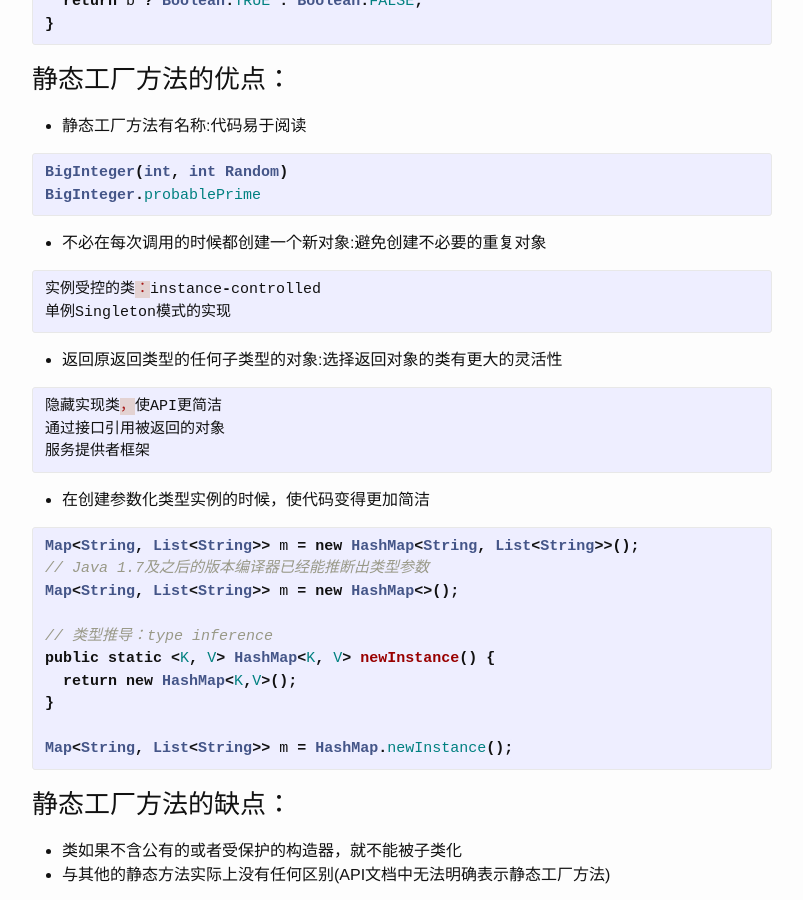
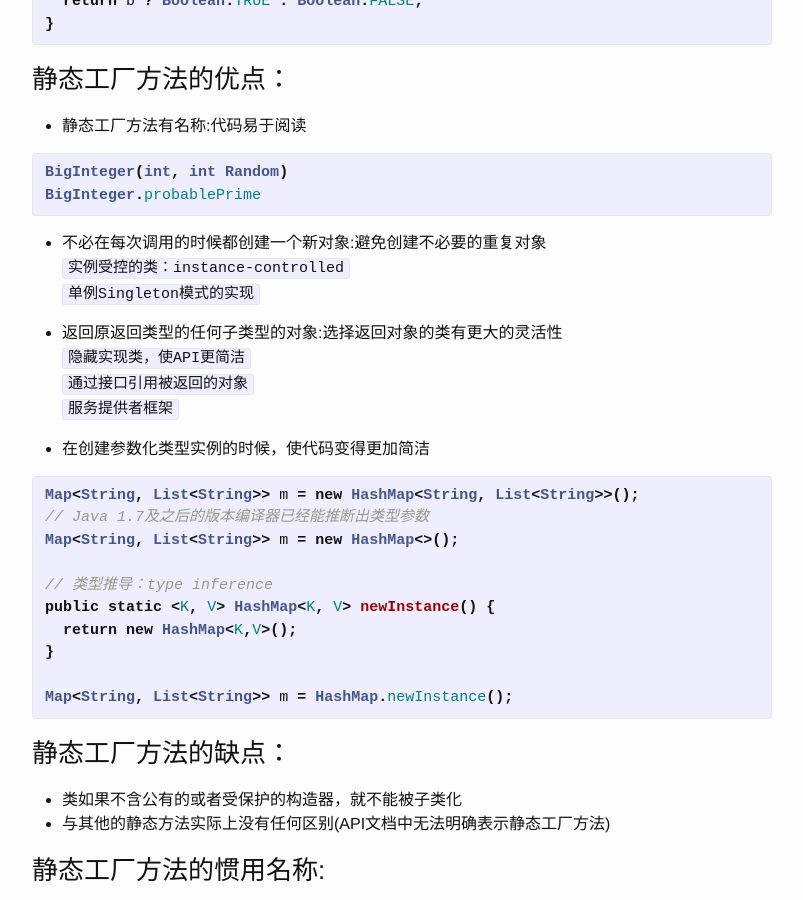
Before and after one commit to willseeyou/willseeyou.github.io, a Jekyll site: the page built from _posts/2016-01-25-effective-java-1.markdown, in a window 1280 px wide and 900 px high, scrolled down 440 px. Shown: the whole window, without its empty margins (238-1041 px from the left). Built offline with Jekyll 4.4.1, drawn with Linux system fonts in a browser that asks for light colours.

Commit message:
change first to 1

```diff
--- a/_posts/2016-01-25-effective-java-first.markdown
+++ b/_posts/2016-01-25-effective-java-1.markdown
@@ -24,18 +24,15 @@ BigInteger(int, int Random)
 BigInteger.probablePrime
 {% endhighlight %}
 
-* 不必在每次调用的时候都创建一个新对象:避免创建不必要的重复对象
-{% highlight java %}
-实例受控的类：instance-controlled
-单例Singleton模式的实现
-{% endhighlight %}
+* 不必在每次调用的时候都创建一个新对象:避免创建不必要的重复对象<br>
+`实例受控的类：instance-controlled`<br>
+`单例Singleton模式的实现`
 
-* 返回原返回类型的任何子类型的对象:选择返回对象的类有更大的灵活性
-{% highlight java %}
-隐藏实现类，使API更简洁
-通过接口引用被返回的对象
-服务提供者框架
-{% endhighlight %}
+* 返回原返回类型的任何子类型的对象:选择返回对象的类有更大的灵活性<br>
+`隐藏实现类，使API更简洁`<br>
+`通过接口引用被返回的对象`<br>
+`服务提供者框架`
+
 
 * 在创建参数化类型实例的时候，使代码变得更加简洁
 {% highlight java %}
@@ -54,12 +51,11 @@ Map<String, List<String>> m = HashMap.newInstance();
 ### 静态工厂方法的缺点：
 * 类如果不含公有的或者受保护的构造器，就不能被子类化
 * 与其他的静态方法实际上没有任何区别(API文档中无法明确表示静态工厂方法)
-{% highlight java %}
-静态工厂方法的惯用名称:
-valueOf
-of
-getInstance
-newInstance
-getType
-newType
-{% endhighlight %}
+
+### 静态工厂方法的惯用名称:
+`valueOf`
+`of`
+`getInstance`
+`newInstance`
+`getType`
+`newType`
```
